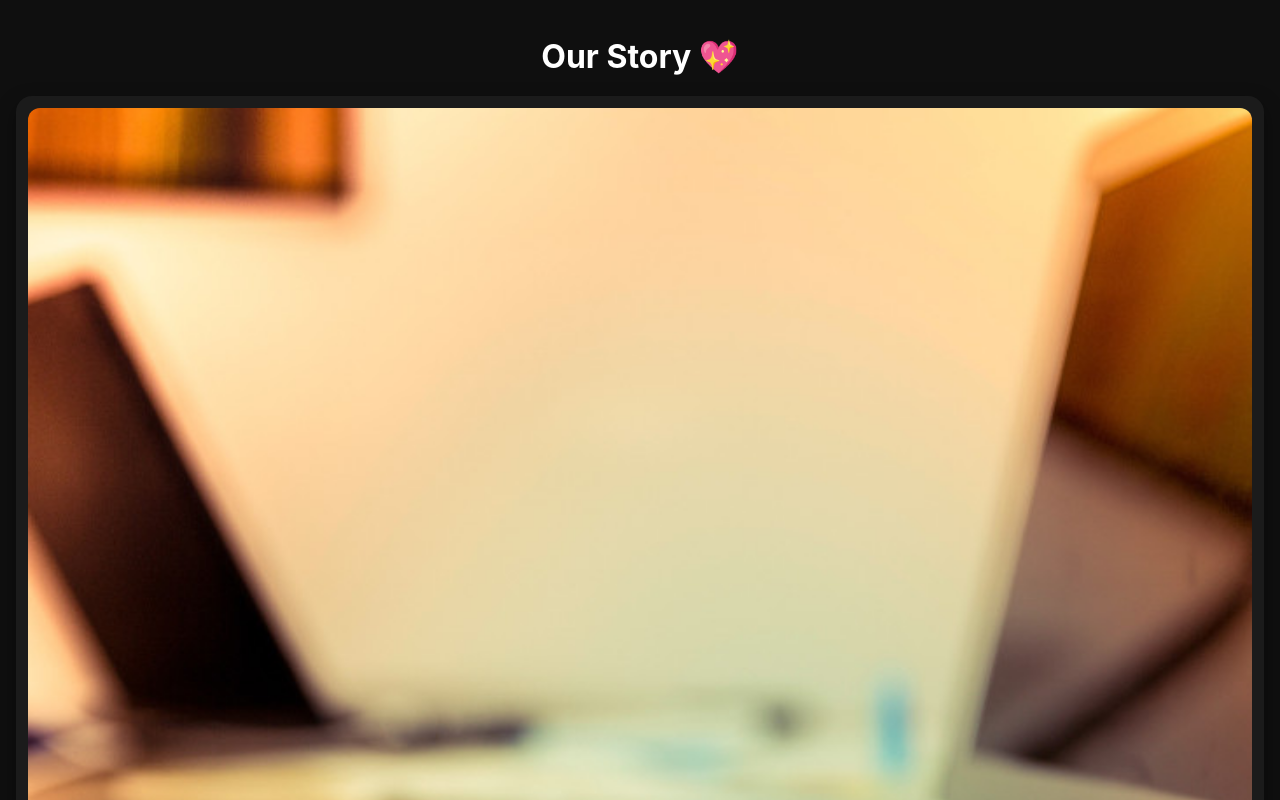
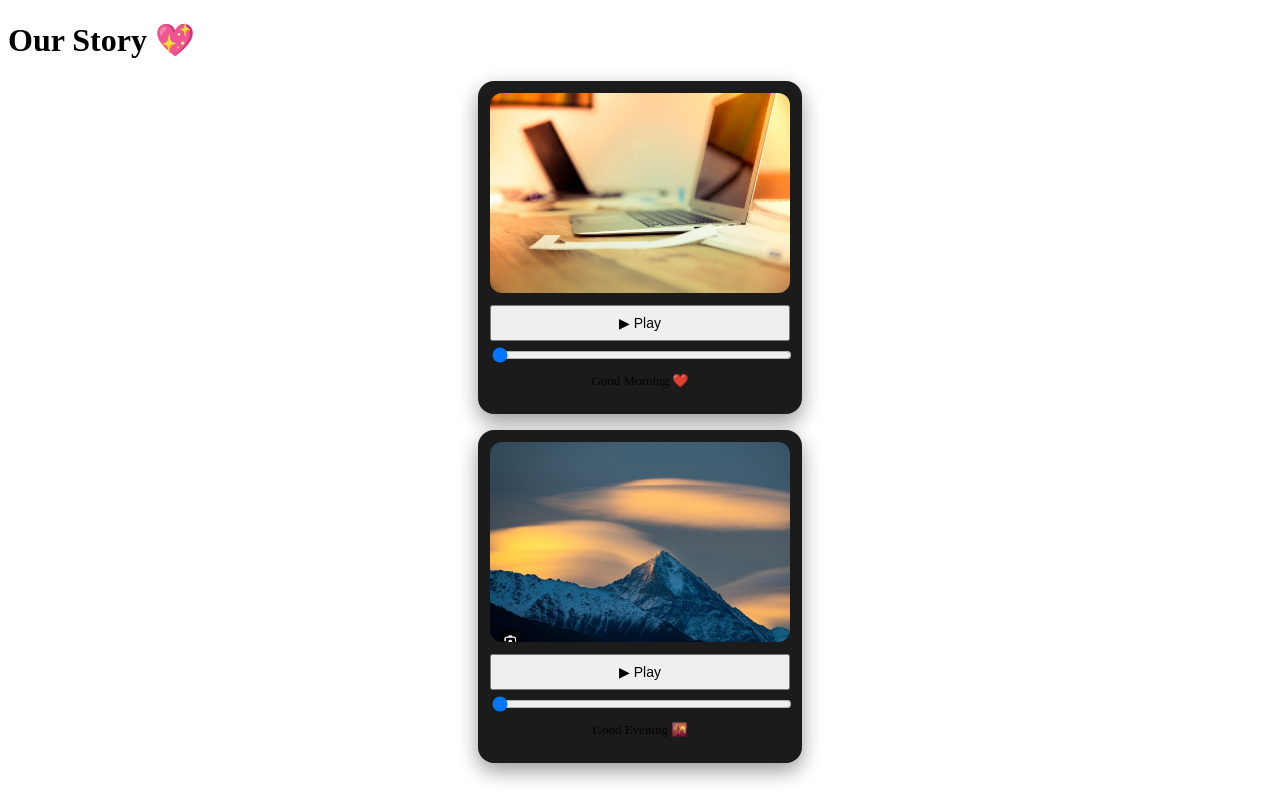
Before and after one commit to praneeth2094/story-board2, a React (Vite) app: page / in a window 1280 px wide. Shown: the top 800 px of the page. Built offline with nearby package versions, Linux system fonts and the light colour scheme.

Commit message:
fix audioList

```diff
--- a/src/data/audioList.json
+++ b/src/data/audioList.json
@@ -4,5 +4,11 @@
     "title": "Good Morning ❤️",
     "image": "/images/sample.jpeg",
     "audio": "/audio/sample.mp3"
+  },
+  {
+    "id": 2,
+    "title": "Good Evening 🌇",
+    "image": "/images/sample1.png",
+    "audio": "/audio/sample2.mp3"
   }
 ]
--- a/src/styles.css
+++ b/src/styles.css
@@ -1,33 +1,16 @@
-* {
-  box-sizing: border-box;
-}
-
-body {
-  margin: 0;
-  font-family: -apple-system, BlinkMacSystemFont, sans-serif;
-  background: #0f0f0f;
-  color: #fff;
-}
-
-.app {
-  padding: 16px;
-}
-
-.header {
-  text-align: center;
-  margin-bottom: 20px;
-}
-
 .card-list {
   display: flex;
   flex-direction: column;
-  gap: 20px;
+  gap: 16px; /* slightly smaller spacing */
+  align-items: center; /* center cards horizontally */
 }
 
 .card {
   background: #1b1b1b;
   border-radius: 16px;
   padding: 12px;
+  width: 300px; /* restrict overall card width */
+  max-width: 90%; /* responsive on smaller screens */
   box-shadow: 0 8px 20px rgba(0, 0, 0, 0.4);
   transition: transform 0.2s ease, box-shadow 0.2s ease;
 }
@@ -38,30 +21,26 @@ body {
 
 .cover {
   width: 100%;
-  aspect-ratio: 1 / 1;
+  height: 200px; /* restrict height */
   border-radius: 12px;
   object-fit: cover;
 }
 
 .play-btn {
   width: 100%;
-  margin-top: 10px;
-  padding: 10px;
-  background: #ff4d6d;
-  border: none;
-  border-radius: 999px;
-  color: white;
-  font-size: 16px;
+  margin-top: 8px;
+  padding: 8px;
+  font-size: 14px;
 }
 
 .progress {
   width: 100%;
-  margin-top: 10px;
+  margin-top: 6px;
 }
 
 .title {
   text-align: center;
-  margin-top: 8px;
-  font-size: 14px;
+  margin-top: 6px;
+  font-size: 13px;
   opacity: 0.9;
 }
--- a/vite.config.js
+++ b/vite.config.js
@@ -3,5 +3,5 @@ import react from "@vitejs/plugin-react";
 
 export default defineConfig({
   plugins: [react()],
-  base: "/story-board2/",
+  base: "./",
 });
```
Also changed, not shown: 1 other file (tests, documents, lock files or other folders).
